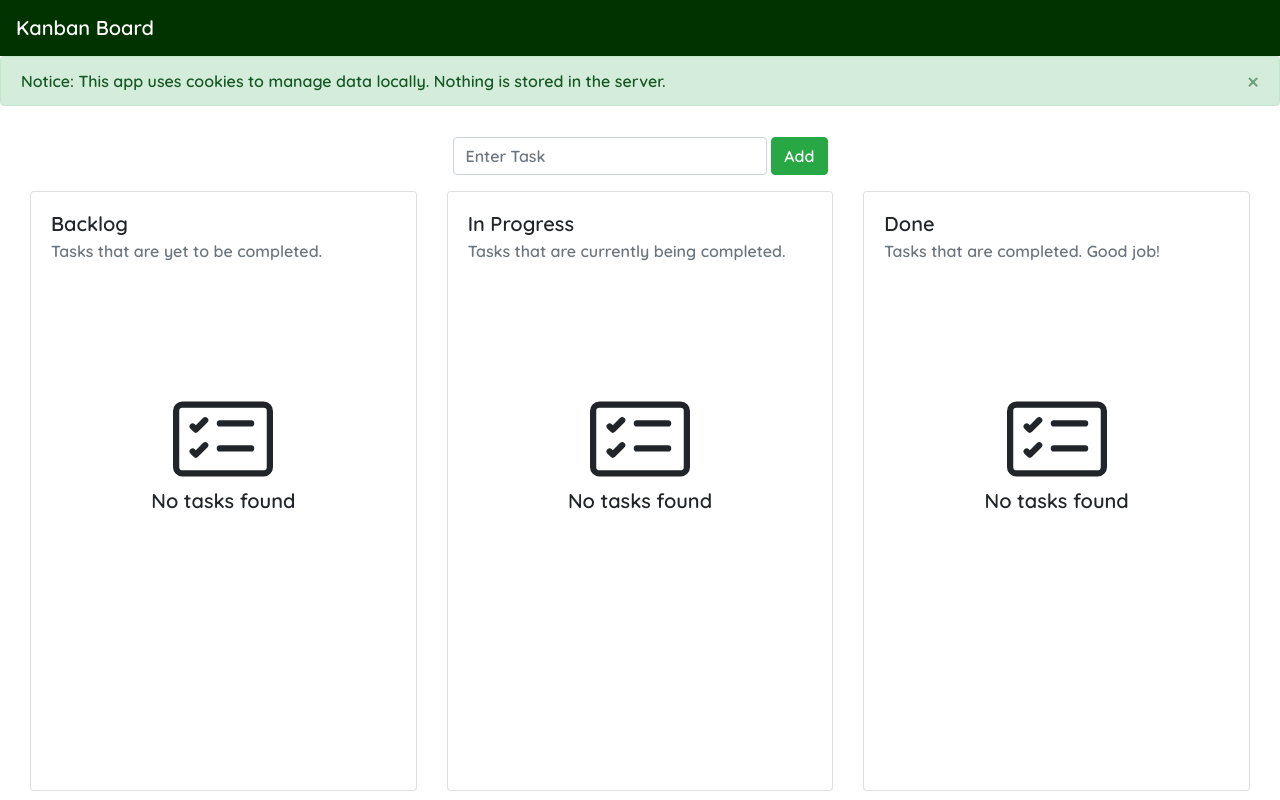
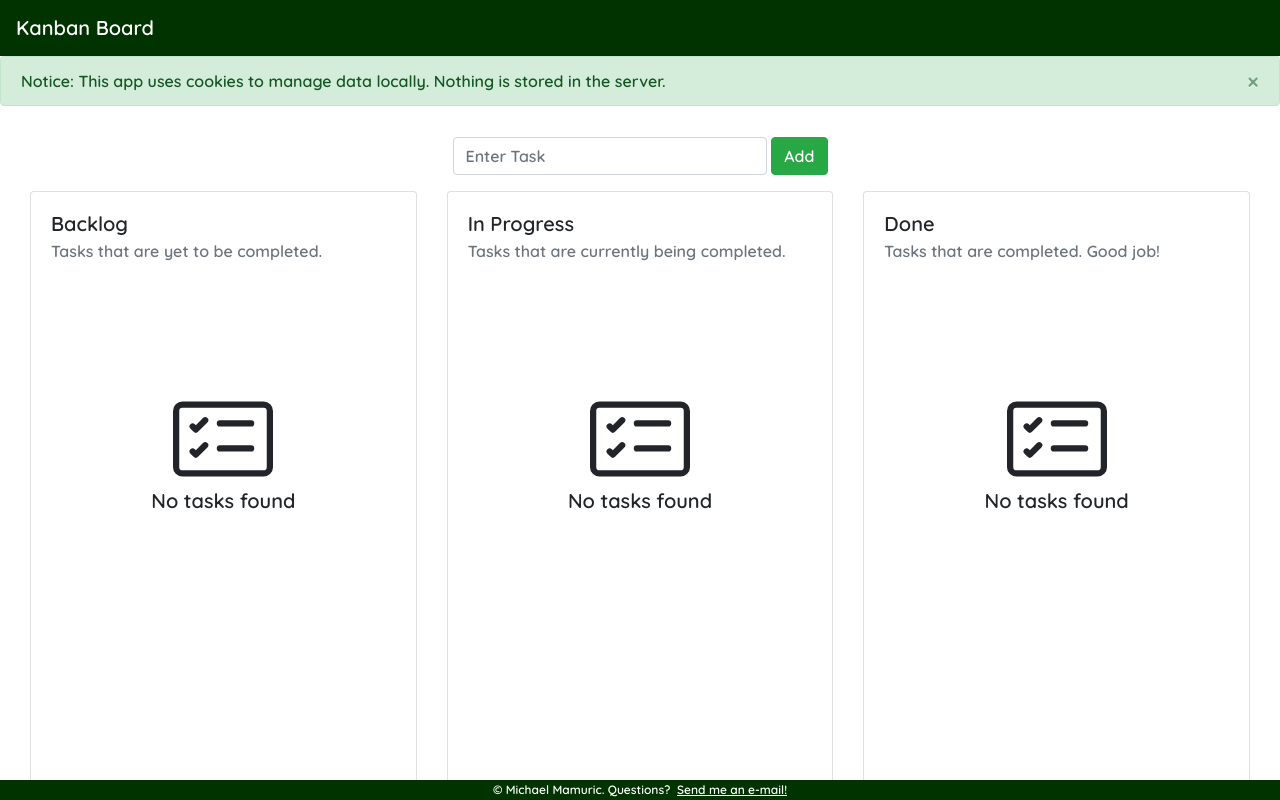
Before and after one commit to michaelmamuric/Kanban-Board, a React (Create React App) app: page / in a window 1280 px wide. Built offline with nearby package versions, Linux system fonts and the light colour scheme.

Commit message:
Add Footer

```diff
--- a/src/App.js
+++ b/src/App.js
@@ -6,6 +6,7 @@ import Alert from 'react-bootstrap/Alert';
 import MenuBar from './components/MenuBar/MenuBar';
 import AddBar from './components/AddBar/AddBar';
 import Dashboard from './components/Dashboard/Dashboard';
+import Footer from './components/Footer/Footer';
 import 'bootstrap/dist/css/bootstrap.min.css';
 
 const App = () => {
@@ -45,6 +46,7 @@ const App = () => {
         </Col>
       </Row>
     </Container>
+    <Footer />
     </>
   );
 }
--- /dev/null
+++ b/src/components/Footer/Footer.js
@@ -0,0 +1,13 @@
+import React from 'react';
+import classes from './Footer.module.css';
+
+const Footer = (props) => {
+    return (
+        <footer className={classes.Footer}>
+            &#169; Michael Mamuric.
+            Questions? &nbsp;<a href="mailto:michael.mamuric@gmail.com">Send me an e-mail!</a>
+        </footer>
+    );
+}
+
+export default Footer;
--- /dev/null
+++ b/src/components/Footer/Footer.module.css
@@ -0,0 +1,26 @@
+.Footer {
+    position: fixed;
+    padding: 2px;
+    bottom: 0;
+    width: 100%;
+    height: 20px;
+    background-color: #003300;
+    color: white;
+    display: flex;
+    justify-content: center;
+    align-items: center;
+    font-size: 9pt
+}
+
+.Footer a:link, .Footer a:visited {
+    color: white;
+    text-decoration: underline;
+}
+
+.Footer a:hover {
+    text-decoration: underline;
+}
+
+.Footer a:active {
+    color: gray
+}
```
Also changed, not shown: 1 other file (tests, documents, lock files or other folders).
